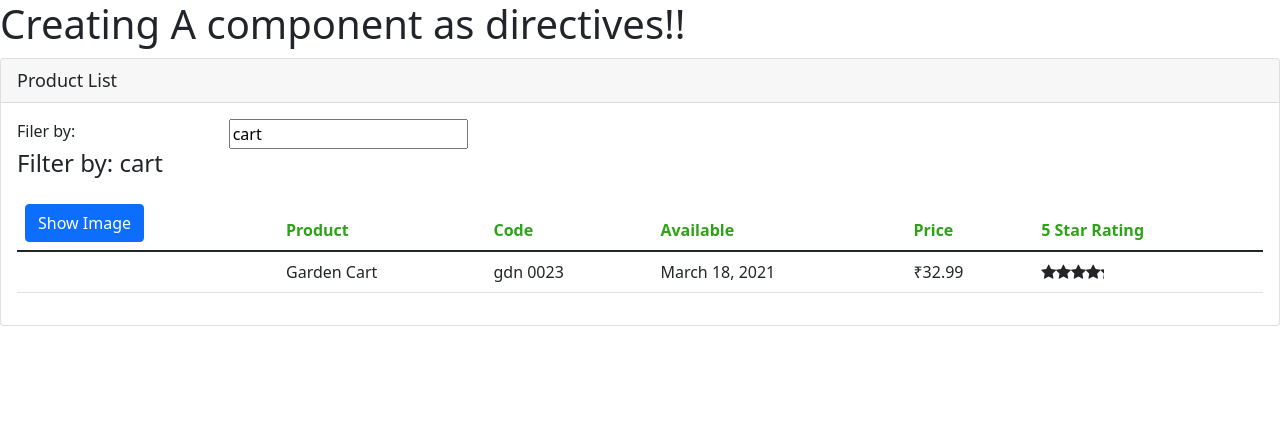
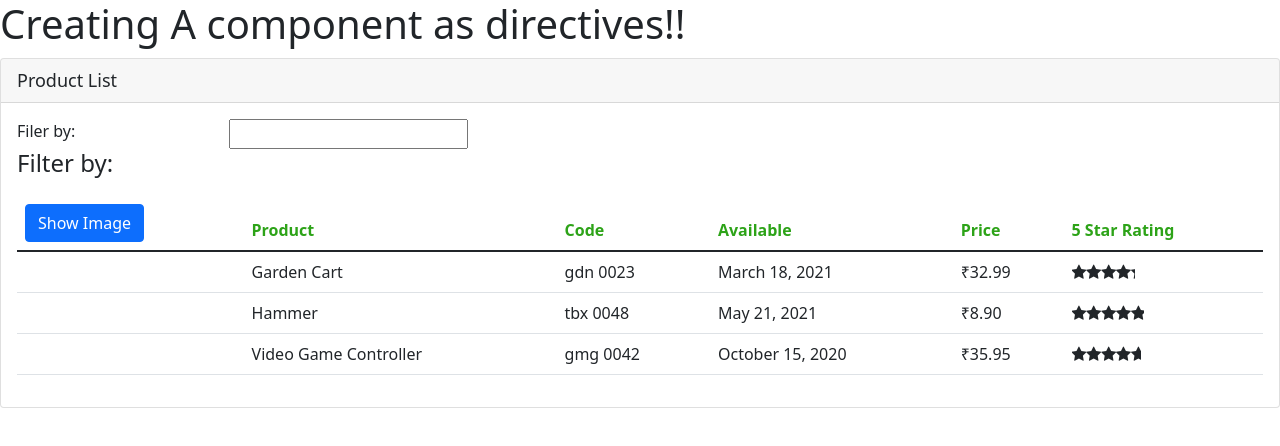
Before and after one commit to HamdaanAliQuatil/angular-product-manager, an Angular app: page / in a window 1280 px wide. Shown: the top 446 px of the page. Built offline with nearby package versions, Linux system fonts and the light colour scheme.

Commit message:
feat: create service and dependency injection to display product list

```diff
--- a/src/app/product/product-list.component.html
+++ b/src/app/product/product-list.component.html
@@ -33,7 +33,7 @@
                     </tr>
                 </thead>
                 <tbody>
-                    <tr *ngFor="let product of filteredProduct">
+                    <tr *ngFor="let product of filteredProducts">
                         <td>
                             <img [src]="product.imageUrl"
                              *ngIf="showImage"
--- a/src/app/product/product-list.component.ts
+++ b/src/app/product/product-list.component.ts
@@ -1,68 +1,49 @@
-import { Component, OnInit } from "@angular/core";
-import { __importDefault } from "tslib";
-import { IProduct } from "./product";
+import { Component, OnInit } from '@angular/core';
+import { IProduct } from './product';
+import { ProductService } from './product.service';
 
 @Component({
   selector: 'pm-products',
   templateUrl: './product-list.component.html',
-    styleUrls: ['./product-list.component.css'],
+  styleUrls: ['./product-list.component.css']
 })
-
-export class ProductListComponent implements OnInit{
-    pageTitle: string = "Product List";
+export class ProductListComponent implements OnInit {
+  pageTitle: string = 'Product List';
   imageWidth: number = 50;
   imageMargin: number = 2;
   showImage: boolean = false;
 
-    private _listFilter: string = "";
-    get listFilter(): string{
+  private _listFilter: string = '';
+  get listFilter(): string {
     return this._listFilter;
   }
-    set listFilter(value: string){
+  set listFilter(value: string) {
     this._listFilter = value;
-        console.log("In setter: ", value);
-        this.filteredProduct = this.performFilter(value);
+    console.log('In setter:', value);
+    this.filteredProducts = this.performFilter(value);
   }
 
-    filteredProduct: IProduct[] = [];
-    products: IProduct[]= [
-        {
-            "productId": 2,
-            "productName": "Hammer",
-            "productCode": "GDN-0023",
-            "releaseDate": "March 18, 2021",
-            "description": "15 gallon Capacity",
-            "price": 32.99,
-            "starRating": 4.2,
-            "imageUrl": "https://rukminim2.flixcart.com/image/416/416/k4px6kw0/hammer/w/3/x/tubular-steel-handle-curved-claw-hammer-10-5-inch-vasundhara-original-imafnjznd3ghjfyd.jpeg?q=70"
-        },
-        {
-          "productId": 2,
-          "productName": "Garden Cart",
-          "productCode": "GDN-0023",
-          "releaseDate": "March 18, 2021",
-          "description": "15 gallon capacity rolling garden cart",
-          "price": 32.99,
-          "starRating": 4.2,
-          "imageUrl": "assets/images/garden_cart.png"
-        }
-    ];
+  filteredProducts: IProduct[] = [];
+  products: IProduct[] = [];
 
-    performFilter(filterBy: string): IProduct[]{
+  constructor(private productService: ProductService) {}
+
+  performFilter(filterBy: string): IProduct[] {
     filterBy = filterBy.toLocaleLowerCase();
     return this.products.filter((product: IProduct) =>
       product.productName.toLocaleLowerCase().includes(filterBy));
   }
 
-    toggleImage(): void{
+  toggleImage(): void {
     this.showImage = !this.showImage;
   }
 
   ngOnInit(): void {
-        this.listFilter = "cart";
+    this.products = this.productService.getProducts();
+    this.filteredProducts = this.products;
   }
 
-    onRatingClicked(message: string): void{
-        this.pageTitle = "Product List: " + message;
+  onRatingClicked(message: string): void {
+    this.pageTitle = 'Product List: ' + message;
   }
 }
--- /dev/null
+++ b/src/app/product/product.service.ts
@@ -0,0 +1,44 @@
+import { Injectable } from "@angular/core";
+import { IProduct } from "./product";
+
+@Injectable({
+  providedIn: 'root'
+})
+export class ProductService {
+
+  getProducts(): IProduct[] {
+    return [
+      {
+        "productId": 2,
+        "productName": "Garden Cart",
+        "productCode": "GDN-0023",
+        "releaseDate": "March 18, 2021",
+        "description": "15 gallon capacity rolling garden cart",
+        "price": 32.99,
+        "starRating": 4.2,
+        "imageUrl": "assets/images/garden_cart.png"
+      },
+      {
+        "productId": 5,
+        "productName": "Hammer",
+        "productCode": "TBX-0048",
+        "releaseDate": "May 21, 2021",
+        "description": "Curved claw steel hammer",
+        "price": 8.9,
+        "starRating": 4.8,
+        "imageUrl": "assets/images/hammer.png"
+      },
+      {
+        "productId": 10,
+        "productName": "Video Game Controller",
+        "productCode": "GMG-0042",
+        "releaseDate": "October 15, 2020",
+        "description": "Standard two-button video game controller",
+        "price": 35.95,
+        "starRating": 4.6,
+        "imageUrl": "assets/images/xbox-controller.png"
+      }
+    ];
+
+  }
+}
```
Lines whose indentation alone changed are shown as unchanged.
